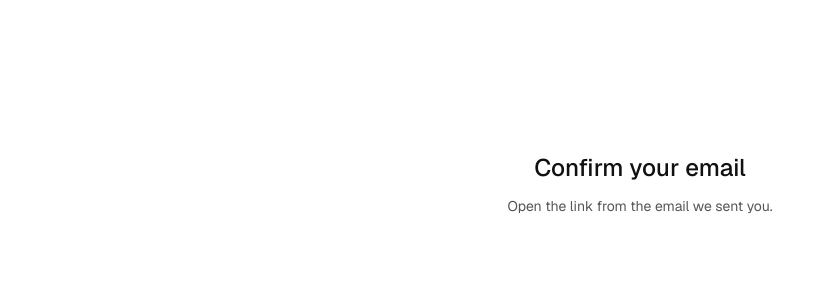
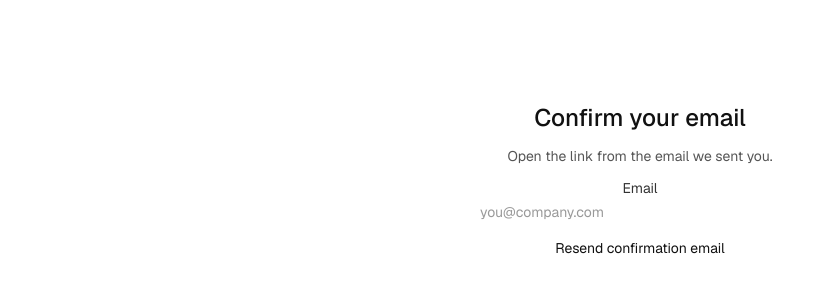
Before and after one commit to gagan114662/dazl, a Next.js app in the folder web/: page /verify in a window 1280 px wide. Shown: the part 240-532 px from the top of the page, without its empty margins (0-834 px from the left). Built offline with nearby package versions, Linux system fonts and the light colour scheme; no server answers.

Commit message:
Refs #1647: render the resend block under the verify page's no-token state (the import was unused, which check:unused and CI flagged)

```diff
--- a/web/app/verify/page.tsx
+++ b/web/app/verify/page.tsx
@@ -21,7 +21,12 @@ export default function Verify() {
         {state === 'done' && <p className="text-[#555] text-sm">Your email is confirmed. <a className="underline underline-offset-2" href="/sign-in">Sign in to dazl</a></p>}
         {(state === 'unusable' || state === 'uncertain' || state === 'limited') &&
           <p className="text-[#555] text-sm" role="status">{verifyResultCopy[state]} <a className="underline underline-offset-2" href="/sign-in">Sign in</a> to check whether your email is already confirmed. If it’s still pending, follow the sign-in instructions.</p>}
-        {state === 'none' && <p className="text-[#555] text-sm">Open the link from the email we sent you.</p>}
+        {state === 'none' && (
+          <>
+            <p className="text-[#555] text-sm">Open the link from the email we sent you.</p>
+            <ResendConfirmation />
+          </>
+        )}
       </div>
     </main>
   )
```
